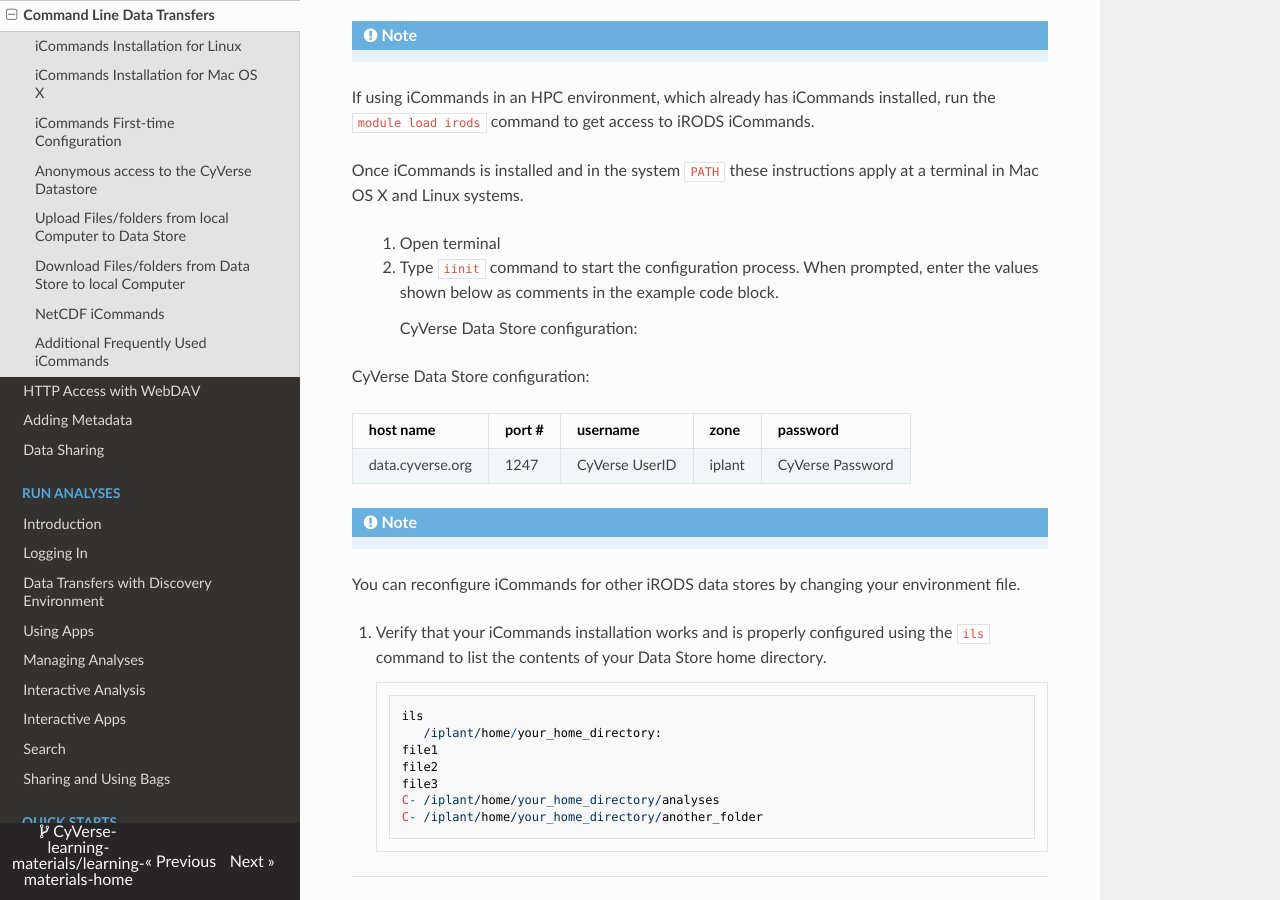
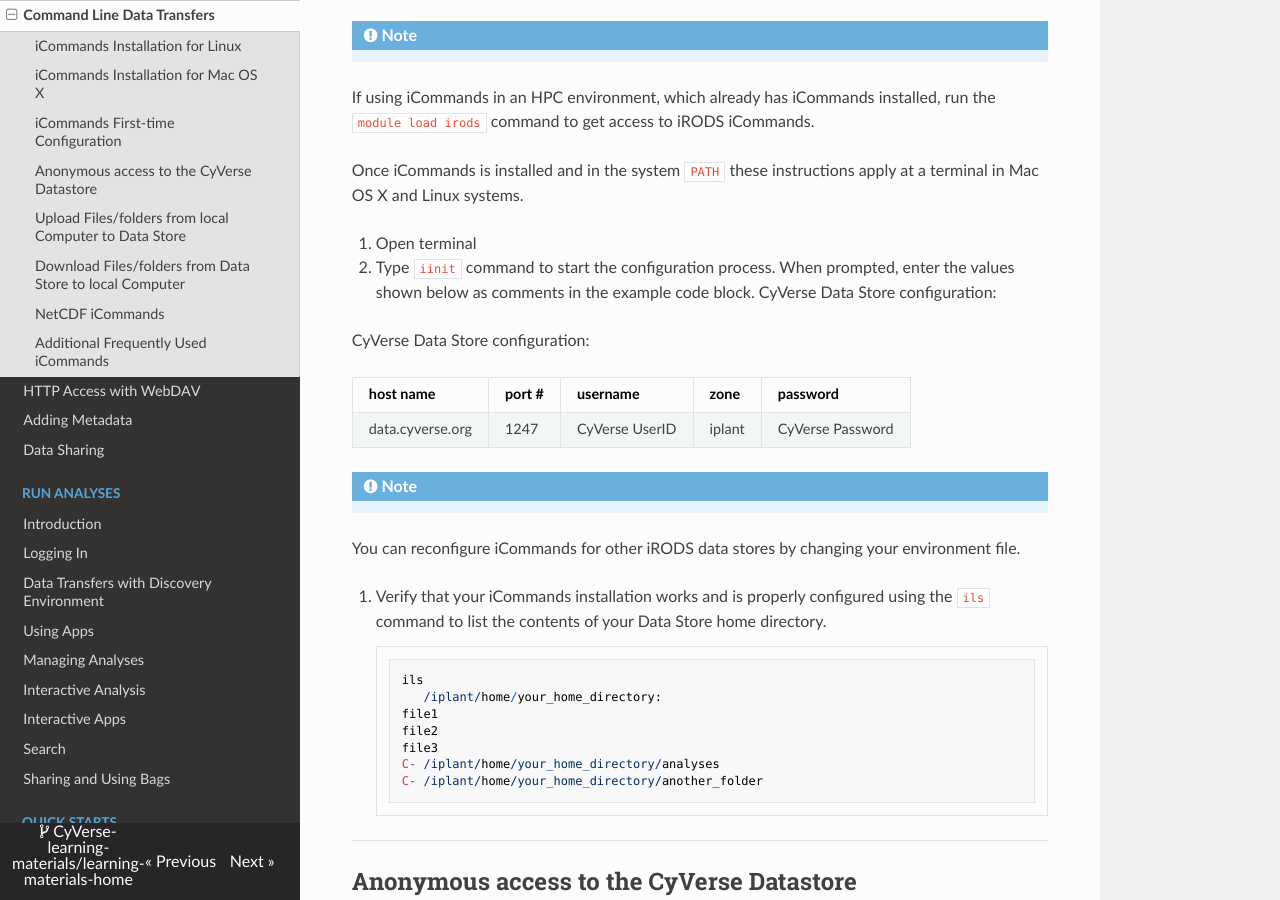
Before and after one commit to CyVerse-learning-materials/learning-materials-home, an MkDocs documentation site: the page built from docs/ds/icommands.md, in a window 1280 px wide and 900 px high, scrolled down 3479 px. Built offline with MkDocs 1.6.1, drawn with Linux system fonts in a browser that asks for light colours; nearby versions of some CDN libraries; a script that is not in the unit is left out.

````diff
--- a/docs/ds/icommands.md
+++ b/docs/ds/icommands.md
@@ -130,15 +130,15 @@ cd irods-icommands-debs/
 iRODS doesn't currently support Mac OS X, but CyVerse has built an
 installer for it.
 
-> 1.  Download the CyVerse-specific [Mac OS iCommands Download](https://cyverse.atlassian.net/wiki/download/attachments/241869823/cyverse-icommands-4.1.9.pkg?version=3&modificationDate=1472820029000&cacheVersion=1&api=v2).
-> 2.  Open the file by locating it in your Finder; right-click to run
->     the installer. You may get a security warning noting the file is
->     from an "unidentified developer." You may bypass this warning by
->     going to 'System Preferences', selecting the 'Security &
->     Privacy' menu, and clicking the 'Open Anyway' button to
->     proceed.
-> 3.  Follow the prompts to begin the installation. You will need to
->     know your administrator password to install new software.
+ 1.  Download the CyVerse-specific [Mac OS iCommands Download](https://cyverse.atlassian.net/wiki/download/attachments/241869823/cyverse-icommands-4.1.9.pkg?version=3&modificationDate=1472820029000&cacheVersion=1&api=v2).
+2. Open the file by locating it in your Finder; right-click to run
+  the installer. You may get a security warning noting the file is
+  from an "unidentified developer." You may bypass this warning by
+  going to 'System Preferences', selecting the 'Security &
+  Privacy' menu, and clicking the 'Open Anyway' button to
+  proceed.
+3. Follow the prompts to begin the installation. You will need to
+  know your administrator password to install new software.
 
 !!! Note
 
@@ -173,13 +173,11 @@ installer for it.
 Once iCommands is installed and in the system `PATH` these
 instructions apply at a terminal in Mac OS X and Linux systems.
 
-> 1.  Open terminal
->
-> 2.  Type `iinit` command to start the configuration
->     process. When prompted, enter the values shown below as comments
->     in the example code block.
->
->     CyVerse Data Store configuration:
+1.  Open terminal
+2.  Type `iinit` command to start the configuration
+    process. When prompted, enter the values shown below as comments
+    in the example code block.
+    CyVerse Data Store configuration:
 
 CyVerse Data Store configuration:
 
@@ -269,8 +267,7 @@ iget -PT /iplant/home/cyverse_username/target_file /local_destination
 
 !!! Tip
 
-  There are several optional arguments that the upload iCommand
-  `iget` can take:
+    There are several optional arguments that the upload iCommand `iget` can take:
 
 ``` bash
 iget -r # For recursive transfer of directories and their contents
@@ -298,24 +295,23 @@ Each of these commands accepts the `-h` command line option. When a
 command is called with this option, it displays the command's help
 documentation. Please see this help documentation for more information.
 
-> **Installation**
->
-> 1.  Install iRODS Runtime. Before the NetCDF iCommands can be
->     installed, the current version of the iRODS run-time library needs
->     to be installed. Please install the appropriate version (e.g.
->     `irods-runtime-X-X-XX`). The distribution specific packages can be
->     found on [RENCI's iRODs website](https://files.renci.org/pub/irods/releases/).
->
-> 2.  Install NetCDF API. Once the run-time library is installed, the
->     iRODS NetCDF API library needs to be installed. Please use the
->     appropriate link to the download the installation package and
->     install it. The package installer will likely warn that irods user
->     and/or group don't exist, and that it will be using root instead.
->     These warnings are harmless, since the package contents should be
->     installed with root ownership.
->
->     > - CentOS7 NetCDF API
->     > - Ubuntu 14+ NetCDF API
+**Installation**
+
+1.  Install iRODS Runtime. Before the NetCDF iCommands can be
+    installed, the current version of the iRODS run-time library needs
+    to be installed. Please install the appropriate version (e.g.
+    `irods-runtime-X-X-XX`). The distribution specific packages can be
+    found on [RENCI's iRODs website](https://files.renci.org/pub/irods/releases/).
+2.  Install NetCDF API. Once the run-time library is installed, the
+    iRODS NetCDF API library needs to be installed. Please use the
+    appropriate link to the download the installation package and
+    install it. The package installer will likely warn that irods user
+    and/or group don't exist, and that it will be using root instead.
+    These warnings are harmless, since the package contents should be
+    installed with root ownership.
+
+    - CentOS7 NetCDF API
+    - Ubuntu 14+ NetCDF API
 
 ------------------------------------------------------------------------
 
````
